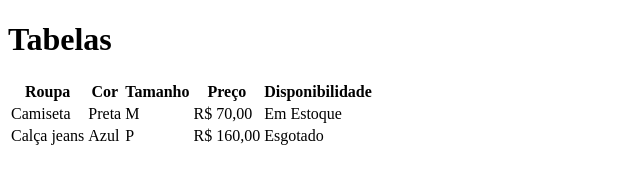
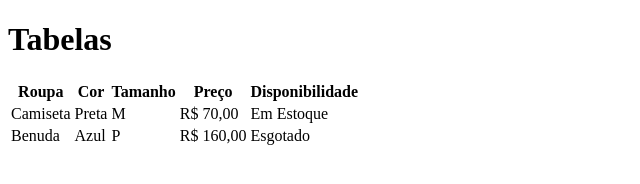
Before and after one commit to Netto-Luz/aula-tabela, a plain HTML site: page index.html in a window 1280 px wide. Shown: the whole page, without its empty margins (0-640 px from the left). Drawn offline with Linux system fonts and the light colour scheme.

Commit message:
trocado de calça jeans para bemuda

```diff
--- a/index.html
+++ b/index.html
@@ -25,7 +25,7 @@
         <td>Em Estoque</td>
        </tr>
        <tr>
-        <td>Calça jeans</td>
+        <td>Benuda</td>
         <td>Azul</td>
         <td>P</td>
         <td>R$ 160,00</td>
```
